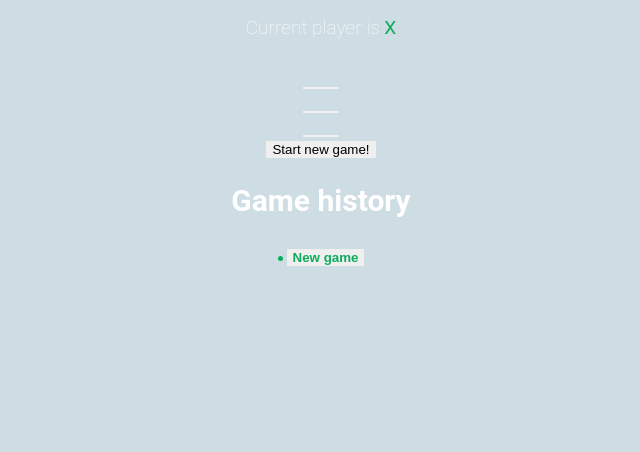
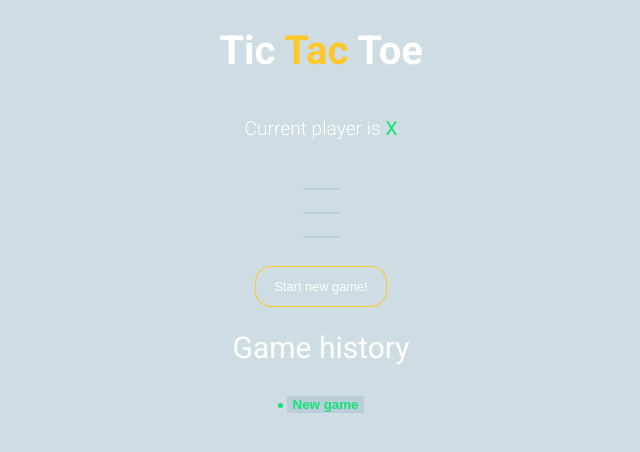
Before and after one commit to IWillInciteHaos/TicTacToe, a React (Vite) app: page / in a window 1280 px wide. Shown: the top 452 px of the page, without its empty margins (319-959 px from the left). Built offline with nearby package versions, Linux system fonts and the light colour scheme.

Commit message:
font and title
it still doesn't look good

```diff
--- a/index.html
+++ b/index.html
@@ -4,6 +4,9 @@
     <meta charset="UTF-8" />
     <link rel="icon" type="image/svg+xml" href="/vite.svg" />
     <meta name="viewport" content="width=device-width, initial-scale=1.0" />
+    <link href="https://fonts.googleapis.com/css?family=Roboto:300,400,700&display=swap"
+      rel="stylesheet"
+    />
     <title>Tic tac toe</title>
   </head>
   <body>
--- a/src/App.jsx
+++ b/src/App.jsx
@@ -64,6 +64,7 @@ function App() {
 
     return (
       <div className="app">
+        <h1>Tic <span className='text-orange'>Tac</span> Toe</h1>
         <StatusMessage winner={winner} gamingBoard={gamingBoard} />
         <Board className="board"
           squares = {gamingBoard.squares}
@@ -76,7 +77,9 @@ function App() {
           className={`btn-reset ${ winner ? 'active' : ''}`}>
           Start new game!
           </button>
-        <h2>Game history</h2>
+        <h2 style={{
+          fontWeight: 'normal',
+        }}>Game history</h2>
         <GameHistory history = {history} moveTo={moveTo} currentMove={currentMove} />
       </div>
     )
--- a/src/components/Board.jsx
+++ b/src/components/Board.jsx
@@ -1,4 +1,3 @@
-
 import Square from "./Square";
 
 const Board = ( {squares, handleSquareClick, winningSquares} ) => {
--- a/src/components/StatusMessage.jsx
+++ b/src/components/StatusMessage.jsx
@@ -9,7 +9,7 @@ const StatusMessage = ({winner, gamingBoard}) => {
         {
             return <>
                 Winner is {' '}
-                <span className={isONext ? 'text-orange' : 'text-green'}>
+                <span className={isONext ? 'text-green' : 'text-orange'}>
                     {winner}
                 </span>!
             </>
--- a/src/styles.scss
+++ b/src/styles.scss
@@ -1,9 +1,7 @@
-$green: #0dac5bff;
+$green: #12e177;
 $orange: #ffc72a;
 $blue: #cedce4;
-$blue2: #aec6d1ff;
-
-
+$blue2: #bacedaff;
 
 body {
   font-family: 'Roboto', sans-serif;
@@ -14,7 +12,7 @@ body {
 }
 
 button {
-  //background: transparentize($color: $blue2, $amount: 0.8);
+  background: $blue2;
   border: none;
   outline: none;
   &:hover {
@@ -79,7 +77,20 @@ button {
 	}
 }
 
-
+.btn-reset {
+  font-size: 0.8rem;
+  color: #fff;
+  border-radius: 15px;
+  padding: 12px 18px;
+  margin-top: 25px;
+  transition: all 0.2s;
+  background-color: $blue;
+  box-shadow: 0px 0px 0px 1px $orange;
+  &.active {
+    background-color: $orange;
+    box-shadow: none;
+  }
+}
 
 .board {
   .board-row {
```
